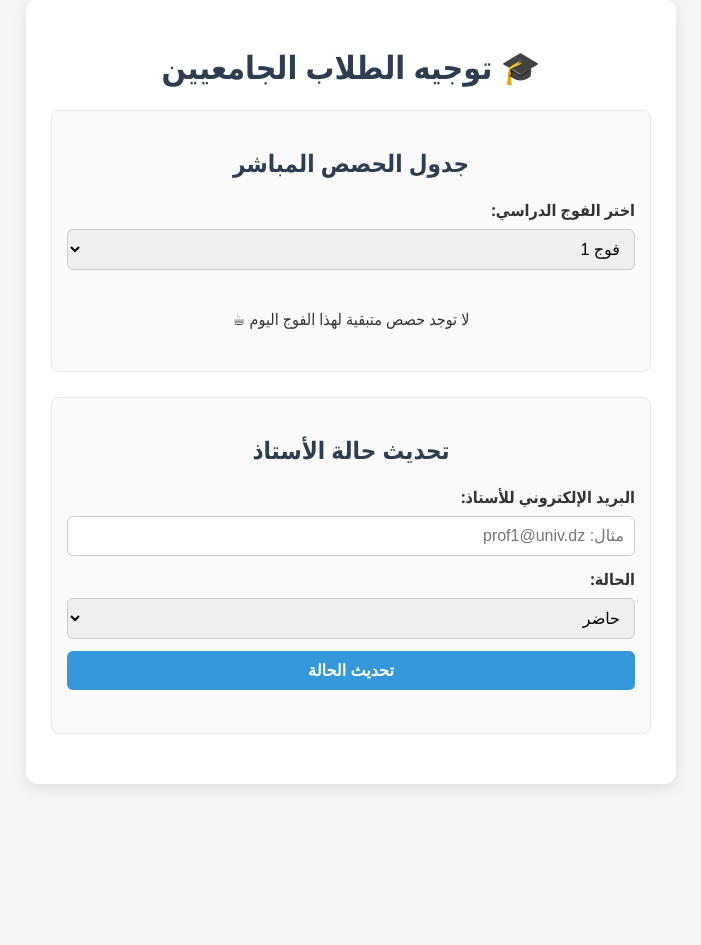
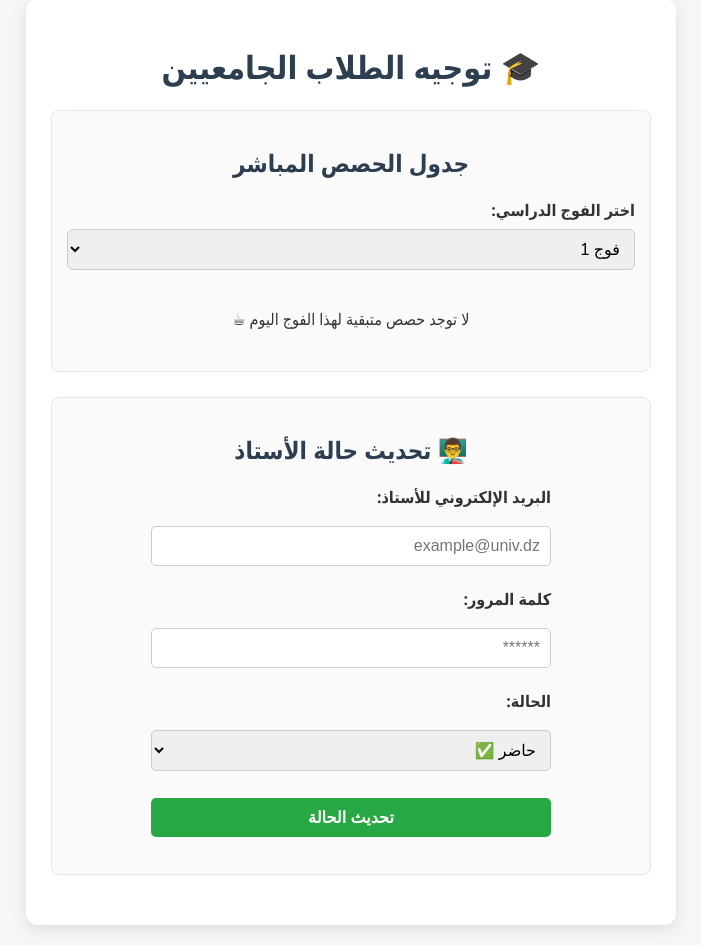
Before and after one commit to abde49166-beep/timetable-app, a Flask app: page / in a window 1280 px wide. Shown: the part 71-1016 px from the top of the page, without its empty margins (289-990 px from the left). Before the commit the page ends 859 px from the top, so only its background shows below. Run offline with Flask 3, Linux system fonts and the light colour scheme; data that the repository does not hold is empty.

Commit message:
Update index.html

```diff
--- a/templates/index.html
+++ b/templates/index.html
@@ -142,20 +142,28 @@ body.dark-mode td {
     </div>
 
     <!-- قسم الأساتذة -->
-    <div class="section">
-        <h2>تحديث حالة الأستاذ</h2>
+<div class="section">
+    <h2>👨‍🏫 تحديث حالة الأستاذ</h2>
+    <div style="display: flex; flex-direction: column; gap: 10px; max-width: 400px; margin: auto;">
         <label for="profEmail">البريد الإلكتروني للأستاذ:</label>
-        <input type="email" id="profEmail" placeholder="مثال: prof1@univ.dz">
+        <input type="email" id="profEmail" placeholder="example@univ.dz" style="padding: 10px; border-radius: 5px; border: 1px solid #ccc;">
 
-        <label for="profStatus">الحالة:</label>
-        <select id="profStatus">
-            <option value="حاضر">حاضر</option>
-            <option value="غائب">غائب</option>
+        <!-- حقل كلمة المرور جديد -->
+        <label for="profPassword">كلمة المرور:</label>
+        <input type="password" id="profPassword" placeholder="******" style="padding: 10px; border-radius: 5px; border: 1px solid #ccc;">
+
+        <label for="profStatusSelect">الحالة:</label>
+        <select id="profStatusSelect" style="padding: 10px; border-radius: 5px; border: 1px solid #ccc;">
+            <option value="حاضر">حاضر ✅</option>
+            <option value="غائب">غائب ❌</option>
         </select>
 
-        <button onclick="updateStatus()">تحديث الحالة</button>
-        <p id="updateMessage" style="text-align:center; font-weight:bold;"></p>
+        <button onclick="updateProfStatus()" style="padding: 10px; background-color: #28a745; color: white; border: none; border-radius: 5px; cursor: pointer; font-weight: bold; margin-top: 5px;">
+            تحديث الحالة
+        </button>
     </div>
+    <div id="updateMsg" style="text-align: center; margin-top: 10px; font-weight: bold;"></div>
+</div>
 </div>
 
 <script>
```
